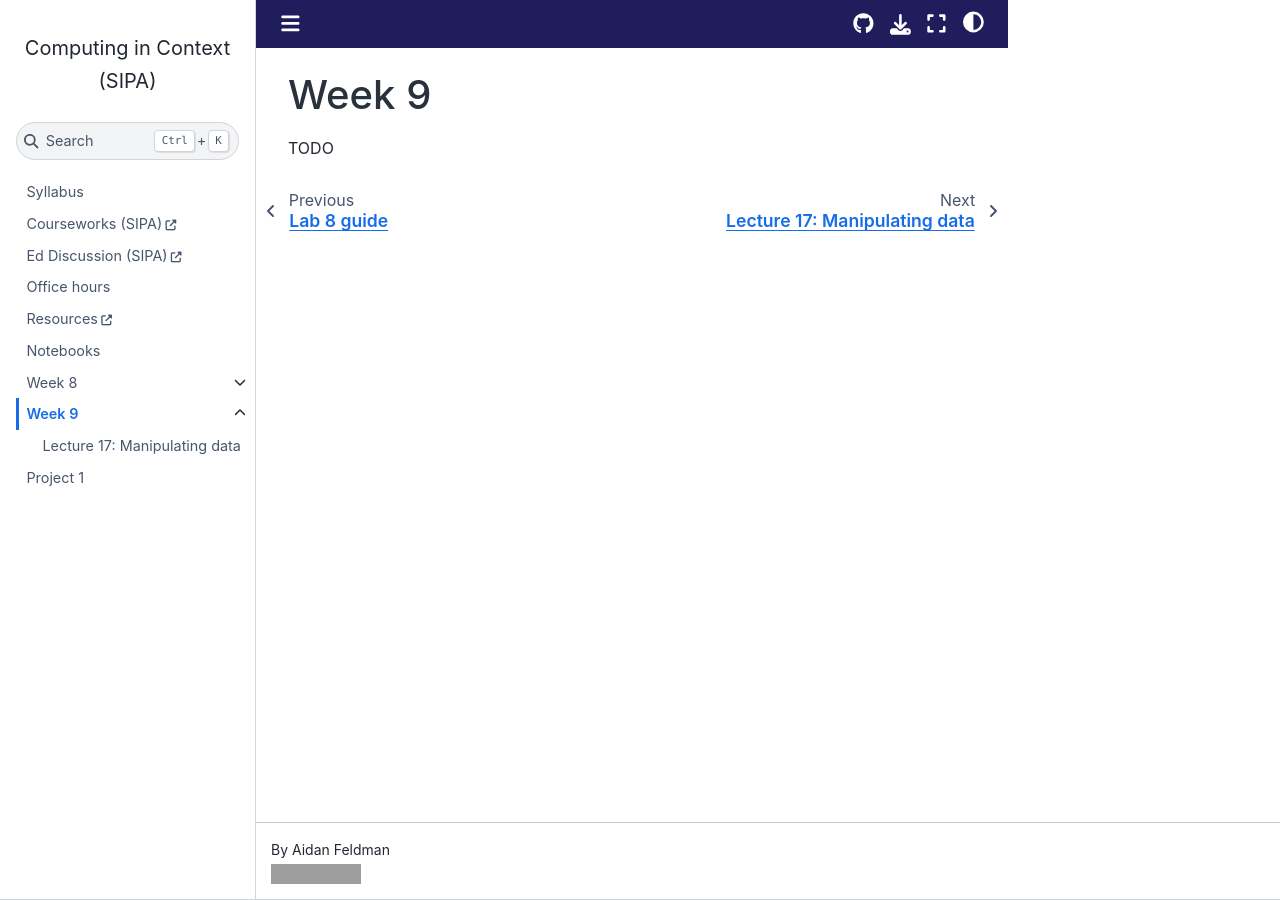
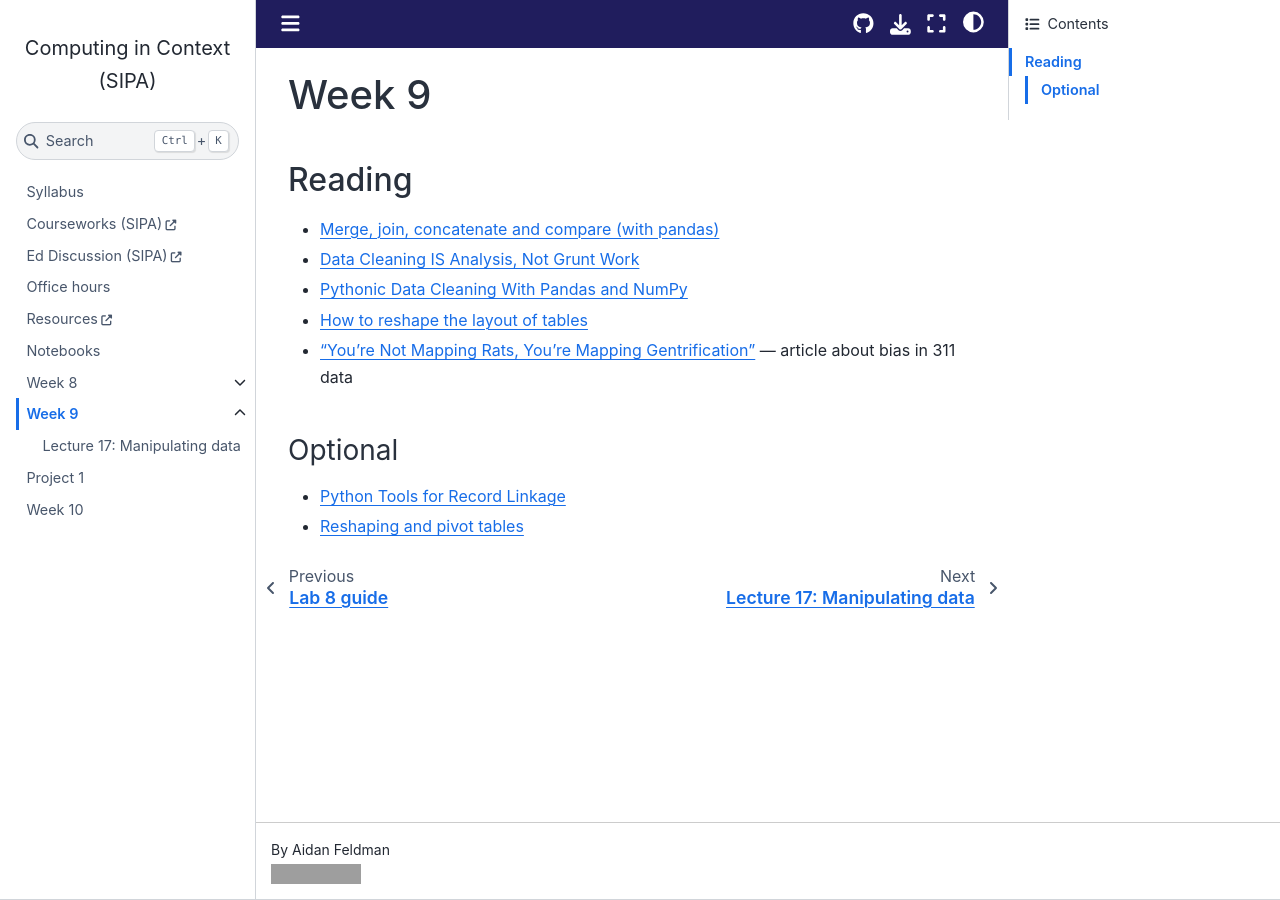
Before and after one commit to afeld/computing-in-context, a Jupyter Book: the page built from week_9.md, in a window 1280 px wide. Built offline with Jupyter Book 1.0.4 settings and Sphinx 7.4.7 and the Sphinx Book theme 1.1.4, drawn with Linux system fonts in a browser that asks for light colours; grey boxes are pictures that could not be loaded.

Commit message:
move in readings from Python Homework 2

```diff
--- a/_toc.yml
+++ b/_toc.yml
@@ -26,3 +26,4 @@ chapters:
     sections:
       - file: lecture_17
   - file: project_1
+  - file: week_10
--- a/week_9.md
+++ b/week_9.md
@@ -1,3 +1,14 @@
 # Week 9
 
-TODO
+## Reading
+
+- [Merge, join, concatenate and compare (with pandas)](https://pandas.pydata.org/pandas-docs/stable/user_guide/merging.html)
+- [Data Cleaning IS Analysis, Not Grunt Work](https://counting.substack.com/p/data-cleaning-is-analysis-not-grunt)
+- [Pythonic Data Cleaning With Pandas and NumPy](https://realpython.com/python-data-cleaning-numpy-pandas/)
+- [How to reshape the layout of tables](https://pandas.pydata.org/pandas-docs/stable/getting_started/intro_tutorials/07_reshape_table_layout.html)
+- ["You’re Not Mapping Rats, You're Mapping Gentrification"](https://deadspin.com/you-re-not-mapping-rats-you-re-mapping-gentrification-1835005060/) — article about bias in 311 data
+
+### Optional
+
+- [Python Tools for Record Linkage](https://pbpython.com/record-linking.html)
+- [Reshaping and pivot tables](https://pandas.pydata.org/pandas-docs/stable/user_guide/reshaping.html)
```
Also changed, not shown: index.md (+9 -9 lines), week_10.md (added, +6 -0 lines), lecture_17.ipynb.
